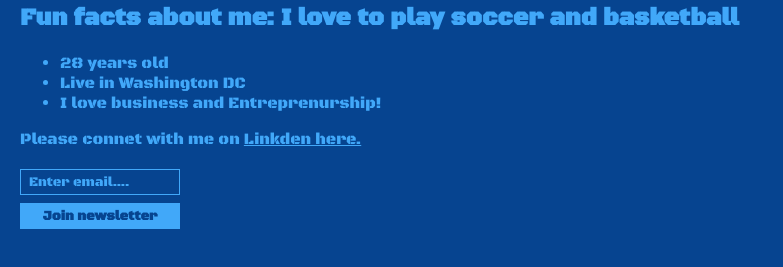
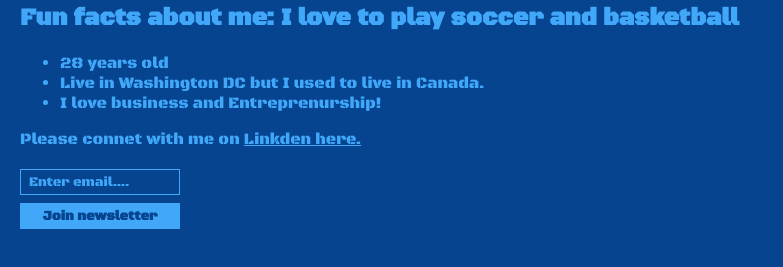
Before and after one commit to qasimmu5/TutrxPersonal, a plain HTML site: page index.html in a window 1280 px wide. Shown: the part 349-616 px from the top of the page, without its empty margins (0-783 px from the left). Drawn offline with Linux system fonts and the light colour scheme; a web font is replaced by a local one.

Commit message:
Update index.html

```diff
--- a/index.html
+++ b/index.html
@@ -19,7 +19,7 @@
                 28 years old
             </li>
             <li>
-                Live in Washington DC
+                Live in Washington DC but I used to live in Canada.
             </li>
             <li>
                 I love business and Entreprenurship!
```
